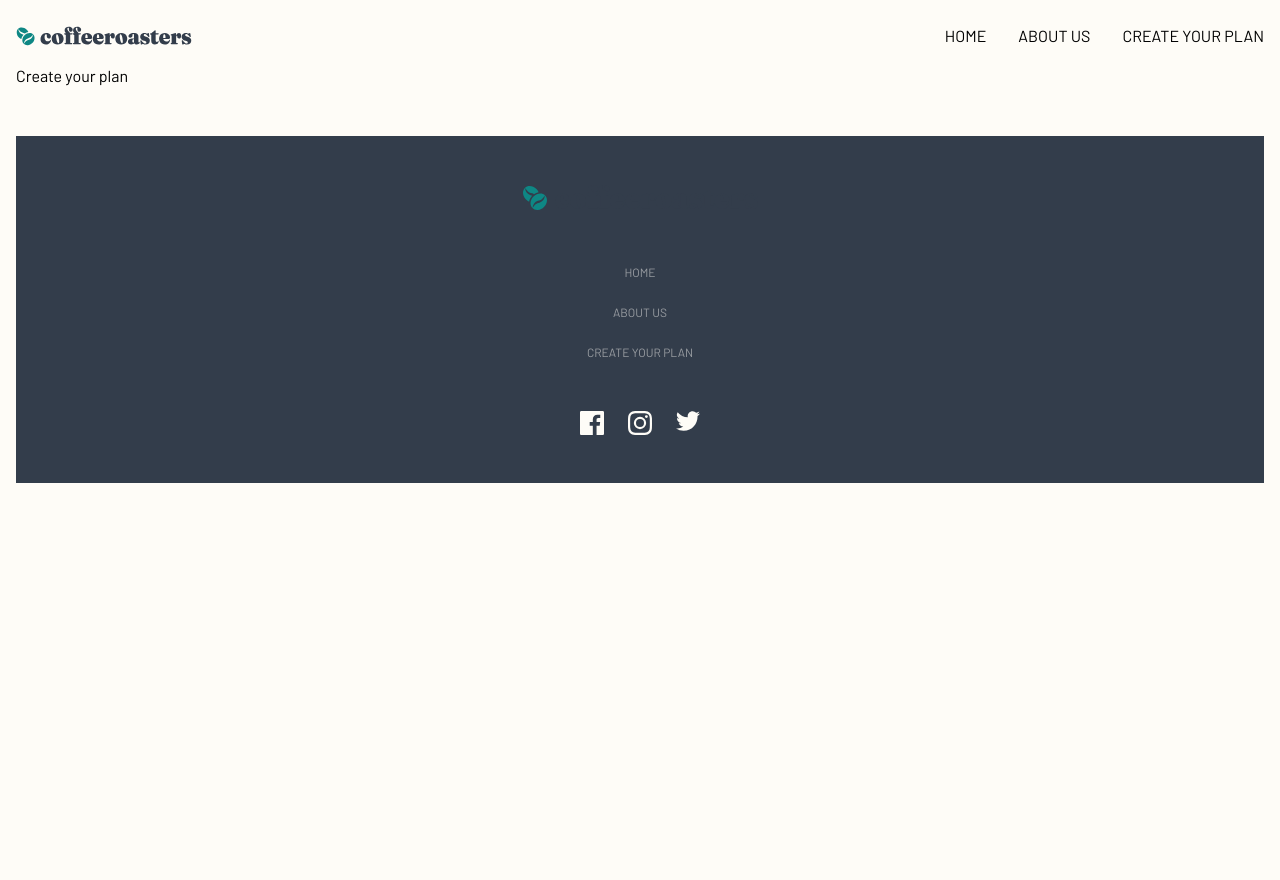
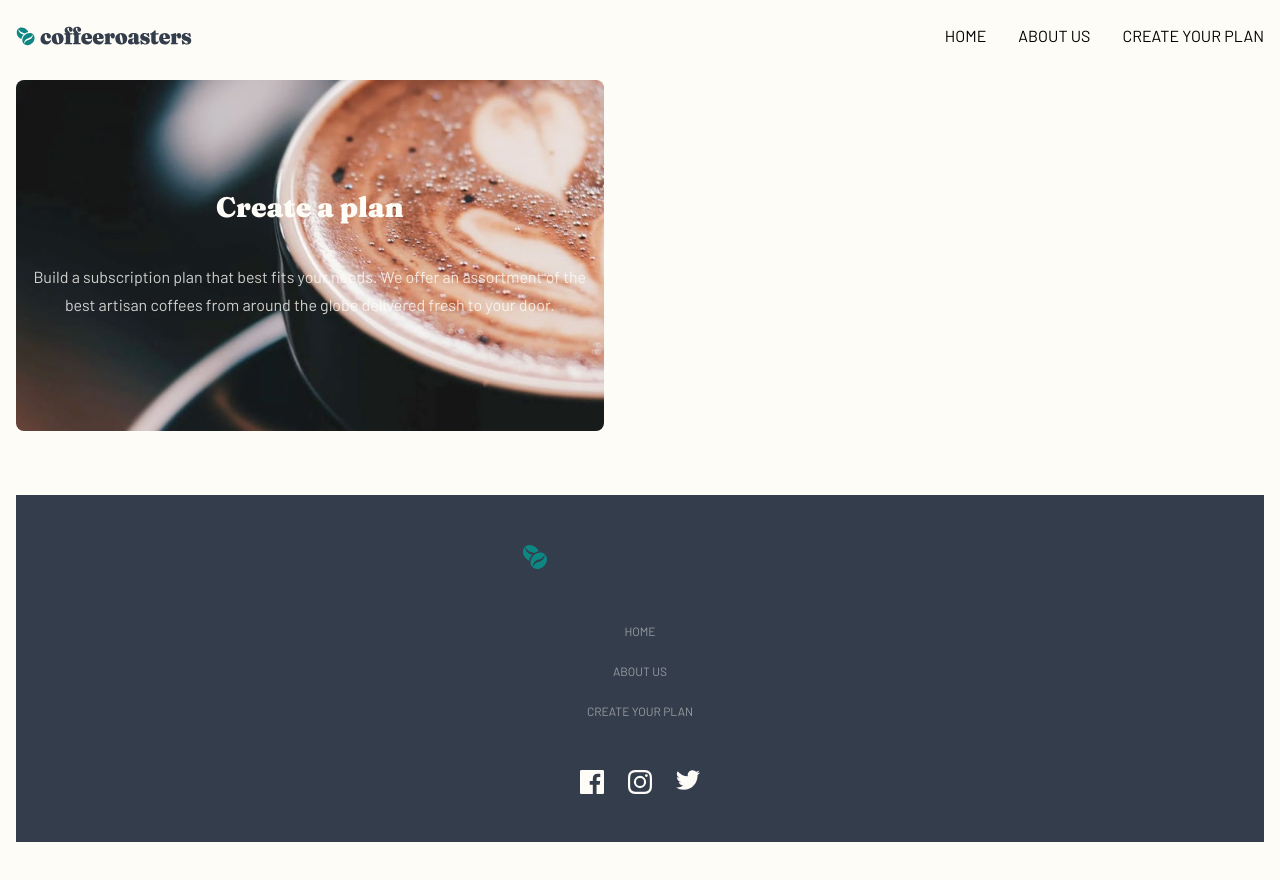
Before and after one commit to doinby/coffee-roaster-react-tailwind-firebase, a React (Create React App) app: page /create-your-plan in a window 1280 px wide. Shown: the top 880 px of the page. Before the commit the page ends 800 px from the top, so only its background shows below. Built offline with nearby package versions, Linux system fonts and the light colour scheme.

Commit message:
Add content to 'Subscribe' Page

```diff
--- a/src/Components/Header/Header.js
+++ b/src/Components/Header/Header.js
@@ -38,7 +38,7 @@ export default function Header() {
       >
         <MenuItemLink linkTo='/' content='Home' />
         <MenuItemLink linkTo='/about' content='About us' />
-        <MenuItemLink linkTo='/createYourPlan' content='Create your plan' />
+        <MenuItemLink linkTo='/create-your-plan' content='Create your plan' />
       </nav>
 
       {/* Ipad Screen & Up */}
--- a/src/Pages/About.js
+++ b/src/Pages/About.js
@@ -1,7 +1,7 @@
 import React from 'react';
 
 // Components
-import HeroSection from '../Components/shared/HeroSection.js';
+import HeroSection from '../Components/Shared/HeroSection.js';
 import CommitmentSection from '../Components/About/CommitmentSection.js';
 import HeadquarterSection from '../Components/About/HeadquarterSection/HeadquarterSection.js';
 import QualitySection from '../Components/About/QualitySection.js';
--- a/src/Pages/Home.js
+++ b/src/Pages/Home.js
@@ -1,7 +1,7 @@
 import React from 'react';
 
 // Components
-import HeroSection from '../Components/shared/HeroSection';
+import HeroSection from '../Components/Shared/HeroSection';
 import CollectionSection from '../Components/Home/CollectionSection/CollectionSection';
 import WhyUsSection from '../Components/Home/WhyUsSection/WhyUsSection';
 import HowSection from '../Components/Home/HowSection/HowSection';
--- a/src/Pages/Subscribe.js
+++ b/src/Pages/Subscribe.js
@@ -1,5 +1,18 @@
 import React from 'react';
 
+import HeroSection from '../../src/Components/Shared/HeroSection.js';
+
 export default function Subscribe() {
-  return <section>Create your plan</section>;
+  return (
+    <main>
+      <HeroSection
+        id='hero'
+        title='Create a plan'
+        description='Build a subscription plan that best fits your needs. We offer an assortment of the best
+  artisan coffees from around the globe delivered fresh to your door.'
+        background='bg-subscribe-hero-default'
+        isBtnHidden={true}
+      />
+    </main>
+  );
 }
--- a/src/index.scss
+++ b/src/index.scss
@@ -5,6 +5,7 @@
 
 @import url('https://fonts.googleapis.com/css2?family=Barlow:ital,wght@0,400;0,700;1,400&family=Fraunces:wght@900&display=swap');
 
+@layer components {
   /* ===GLOBAL=== */
 
   body {
@@ -24,3 +25,4 @@ main {
       }
     }
   }
+}
--- a/tailwind.config.js
+++ b/tailwind.config.js
@@ -27,12 +27,19 @@ module.exports = {
       }),
 
       backgroundImage: {
+        // Home Page
         'home-hero-default':
           "url('../src/assets/home/mobile/image-hero-coffeepress.jpg')",
+
+        // About Page
         'about-hero-default':
           "url('../src/assets/about/mobile/image-hero-whitecup.jpg')",
         'about-quality-default':
           "url('../src/assets/about/mobile/bg-quality.png')",
+
+        // Subscribe Page
+        'subscribe-hero-default':
+          "url('../src/assets/subscribe/desktop/image-hero-blackcup.jpg')",
       },
     },
   },
```
Lines whose indentation alone changed are shown as unchanged.
